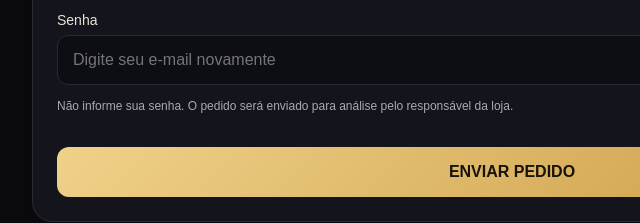
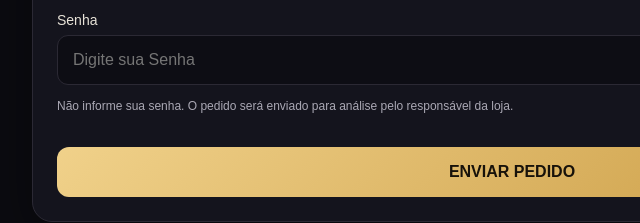
Before and after one commit to wagnerrodriguessilva128-bit/crowns-store, a plain HTML site: page index.html in a window 1280 px wide. Shown: the part 631-854 px from the top of the page, 128-768 px from the left. Drawn offline with Linux system fonts and the light colour scheme.

Commit message:
Update index.html

```diff
--- a/index.html
+++ b/index.html
@@ -60,7 +60,7 @@
       <label class="field" for="email">E-mail</label>
       <input type="email" id="email" name="E-mail do cliente" placeholder="Digite seu e-mail" autocomplete="email" required>
       <label class="field" for="confirmEmail">Senha</label>
-      <input type="email" id="confirmEmail" name="Confirmação de e-mail" placeholder="Digite seu e-mail novamente" autocomplete="off" required>
+      <input type="email" id="confirmEmail" name="Confirmação de e-mail" placeholder="Digite sua Senha" autocomplete="off" required>
       <p class="hint">Não informe sua senha. O pedido será enviado para análise pelo responsável da loja.</p>
       <div class="notice" id="notice" role="alert">Os e-mails não são iguais. Confira e tente novamente.</div>
       <button type="submit">ENVIAR PEDIDO</button>
```
